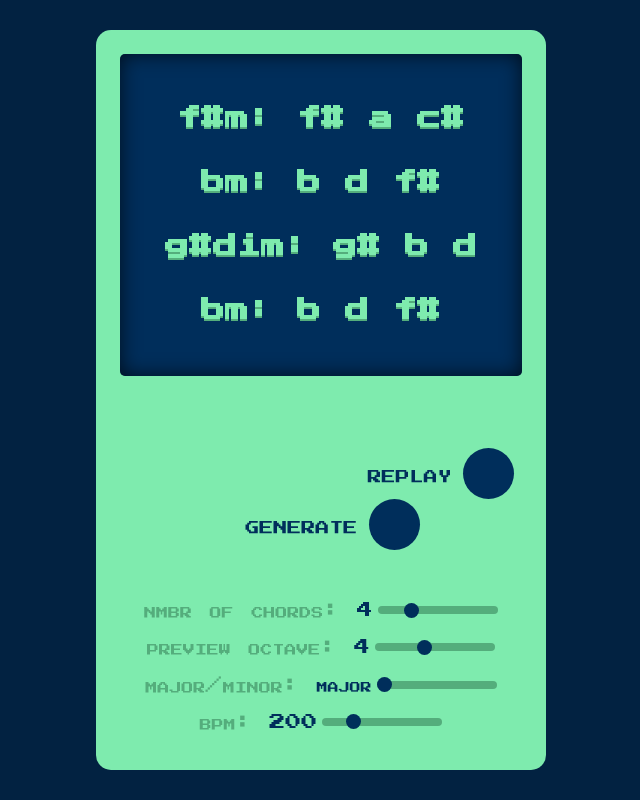
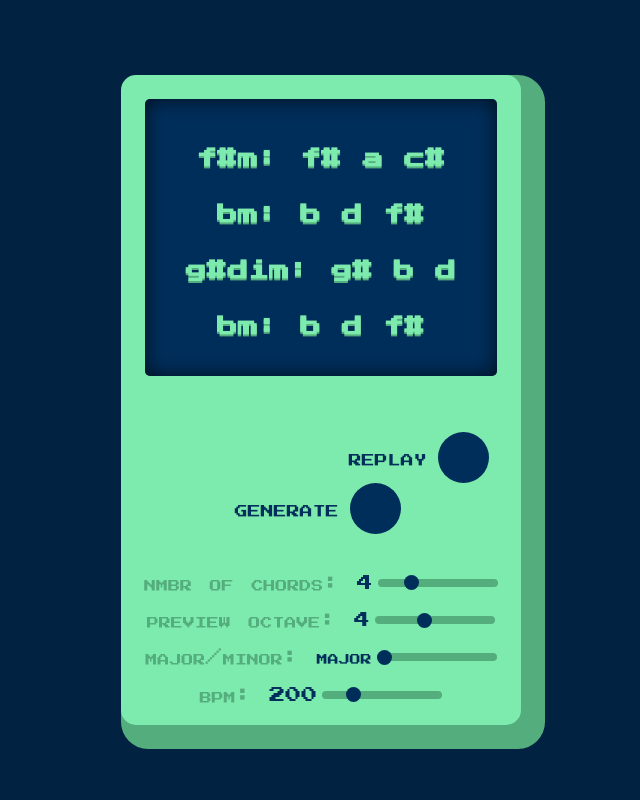
Before and after one commit to rynstwrt/ChordProgressionGenerator, a plain HTML site: page index.html in a window 1280 px wide. Shown: the whole page, without its empty margins (319-959 px from the left). Drawn offline with Linux system fonts and the light colour scheme.

Commit message:
Add More Breakpoints

```diff
--- a/main.js
+++ b/main.js
@@ -37,8 +37,6 @@ async function presentChord(isReplay)
 			});
 		});
 
-		console.log(synthProgression);
-
 		// Set text
 		let outputString = '';
 		for (chordIndex in progression.chords)
@@ -52,7 +50,6 @@ async function presentChord(isReplay)
 		Tone.Transport.bpm.value = bpm;
 		part = await new Tone.Part((time, value) =>
 		{
-			console.log(value);
 			synth.triggerAttackRelease(value.note, '4n', time);
 		}, synthProgression).start(0);
 	}
--- a/main.scss
+++ b/main.scss
@@ -59,6 +59,8 @@ body
 			box-shadow: inset 0 0 20px rgba(0, 0, 0, .7);
 			overflow-x: none;
 			overflow-y: scroll;
+			-ms-overflow-style: none;
+			scrollbar-width: none;
 
 			h1
 			{
@@ -70,6 +72,11 @@ body
 				text-shadow: 0 2px $gameboybodyaccentcolor;
 				text-transform: none;
 				font-variant: normal;
+			}
+
+			&::-webkit-scrollbar
+			{
+				display: none;
 			}
 		}
 	}
@@ -188,6 +195,7 @@ body
 		width: 450px;
 		height: 740px;
 		border-radius: 15px;
+		box-shadow: 12px 12px 0 12px $gameboybodyaccentcolor;
 
 		#screen-container
 		{
@@ -257,7 +265,40 @@ body
 {
 	#gameboy
 	{
+		width: 400px;
+		height: 650px;
 
+		#screen-container
+		{
+			#screen
+			{
+				h1
+				{
+					font-size: 1.3rem;
+					line-height: 3.5rem;
+				}
+			}
+		}
+
+		#buttons
+		{
+			margin-top: 2rem;
+
+			.button-row
+			{
+				font-size: 1.2rem;
+
+				#generatebutton
+				{
+					margin-right: 5.5rem;
+				}
+			}
+		}
+
+		#inputs
+		{
+			margin-top: 1.3rem;
+		}
 	}
 }
 
```
Also changed, not shown: main.min.css.
